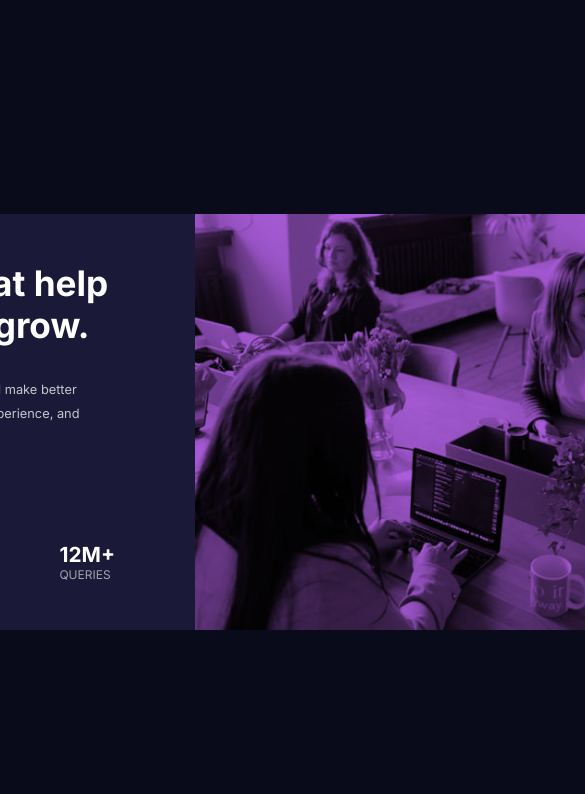
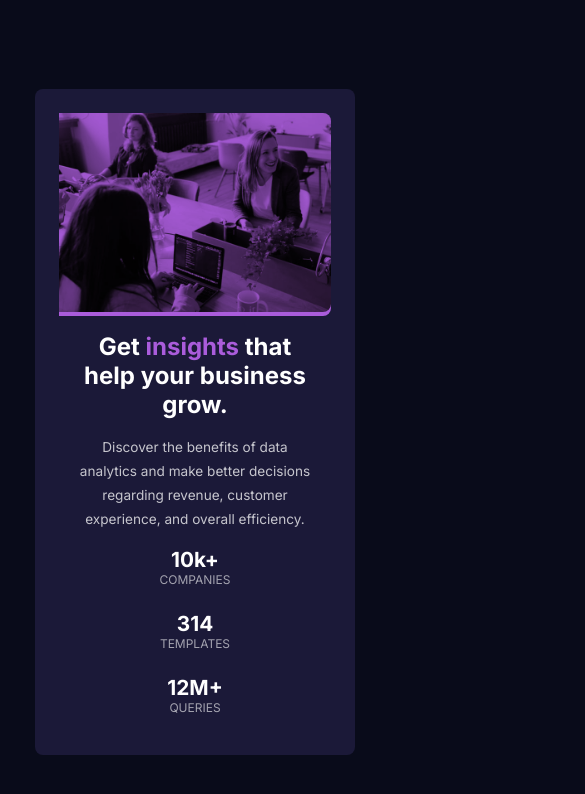
Before and after one commit to RoyalF4/stats-preview-card, a React (Vite) app: page / in a window 390 px wide. Shown: the top 794 px of the page, 585 px wide, since content can reach past the window. Built offline with nearby package versions, Linux system fonts and the light colour scheme.

Commit message:
add media query for mobile

```diff
--- a/src/components/App.jsx
+++ b/src/components/App.jsx
@@ -23,7 +23,7 @@ function App() {
           <source
             className="card-img"
             srcSet="/images/image-header-desktop.jpg"
-            media="(min-width: 23.5rem)"
+            media="(min-width: 40rem)"
           />
           <img
             className="card-img"
--- a/src/index.css
+++ b/src/index.css
@@ -91,3 +91,39 @@ body {
   text-transform: uppercase;
   color: var(--stat-headings);
 }
+
+@media (max-width: 40em) {
+  .card {
+    flex-direction: column-reverse;
+    align-items: center;
+    width: 20rem;
+    padding: 1.5rem;
+  }
+
+  .card__stats-half {
+    width: 100%;
+    padding: 1rem;
+    gap: 1rem;
+  }
+
+  .card__img-half {
+    width: 100%;
+  }
+
+  .card__heading {
+    font-size: 1.5rem;
+    text-align: center;
+  }
+
+  .card__description {
+    text-align: center;
+    font-size: 0.85rem;
+  }
+
+  .card__stats {
+    flex-direction: column;
+    align-items: center;
+    text-align: center;
+    gap: 1.5rem;
+  }
+}
```
